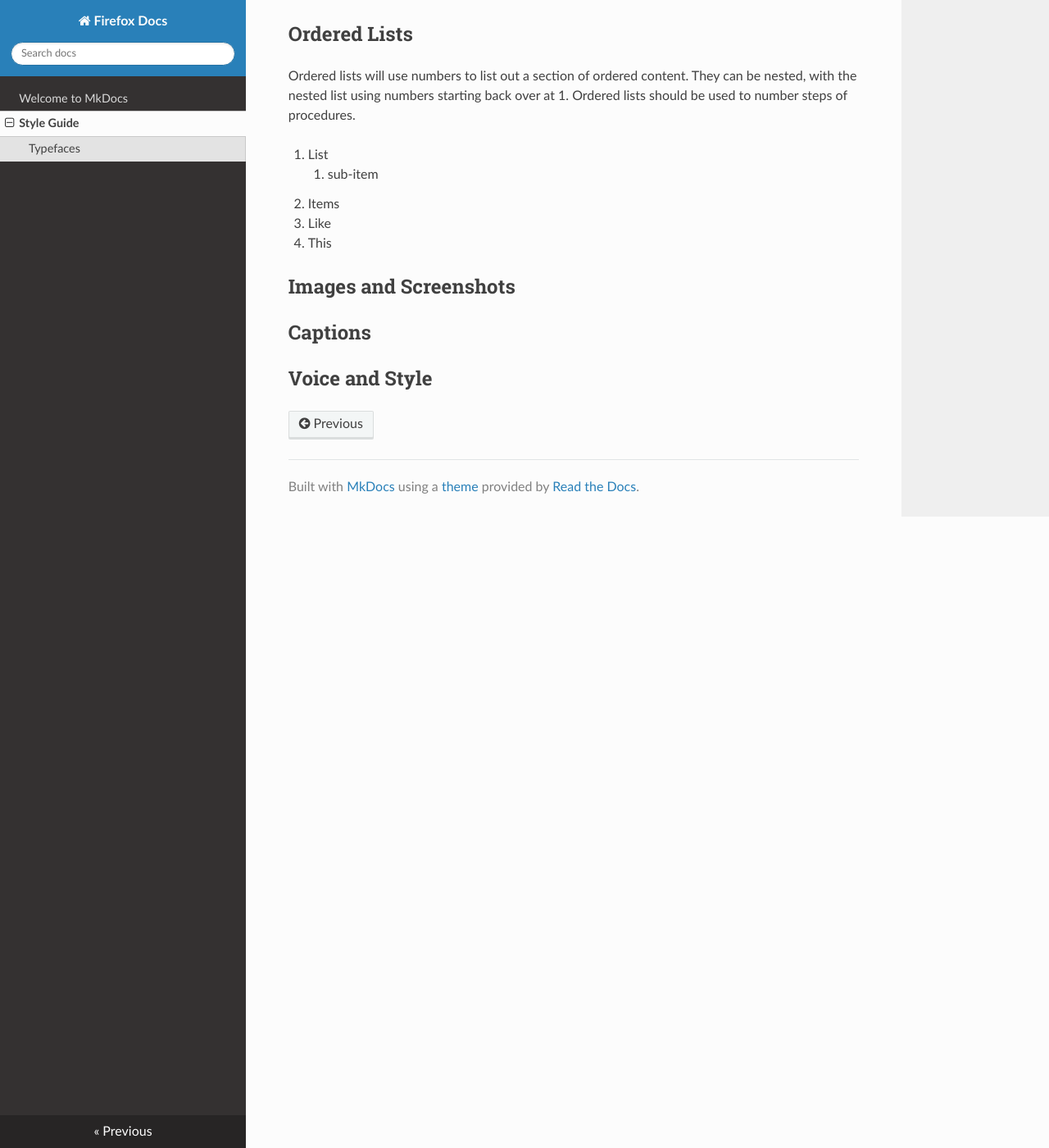
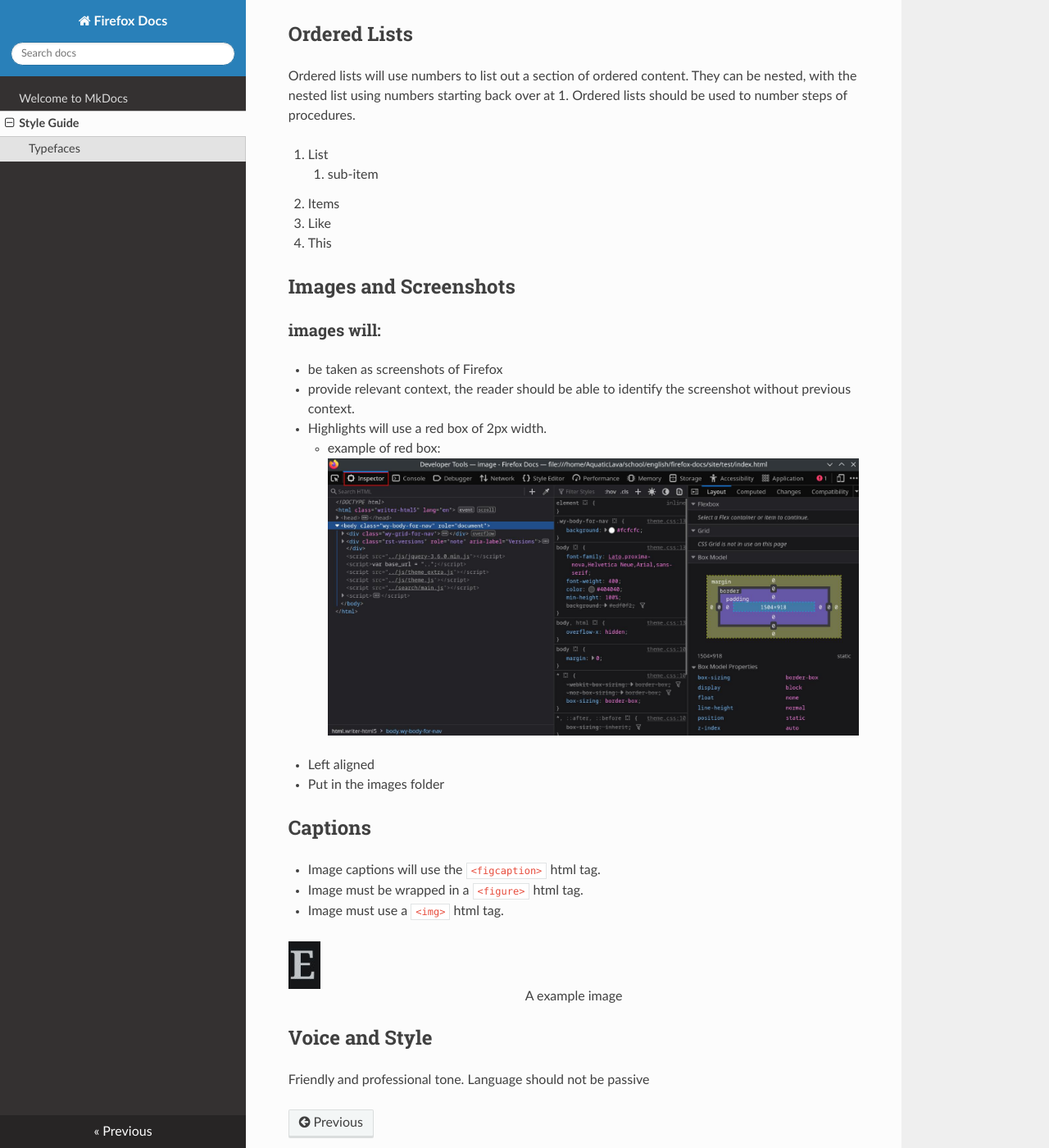
Before and after one commit to atkinjac000/firefox-docs, an MkDocs documentation site: the page built from docs/style-guide.md, in a window 1280 px wide and 1400 px high, scrolled down 3512 px. Shown: the whole window at 82% size. Built offline with MkDocs 1.6.1, drawn with Linux system fonts in a browser that asks for light colours; nearby versions of some CDN libraries.

Commit message:
updated style guide, added images for style guide

```diff
--- a/docs/style-guide.md
+++ b/docs/style-guide.md
@@ -156,6 +156,27 @@ should be used to number steps of procedures.
 
 ## Images and Screenshots
 
+### images will:
+- be taken as screenshots of Firefox
+- provide relevant context, the reader should be able to identify the screenshot without previous context.
+- Highlights will use a red box of 2px width.
+    - example of red box:
+    ![Red box example](images/RedBoxExample.jpg)
+- Left aligned
+- Put in the images folder
+
 ## Captions
+- Image captions will use the `<figcaption>` html tag.
+- Image must be wrapped in a `<figure>` html tag.
+- Image must use a `<img>` html tag.
+<figure>
+<img src="../images/Example.jpg" alt="A example image.">
+<figcaption align = "center">A example image</figcaption>
+</figure>
+
+
 
 ## Voice and Style
+
+Friendly and professional tone.
+Language should not be passive
```
Also changed, not shown: docs/images/Example.jpg (added), docs/images/RedBoxExample.jpg (added).
